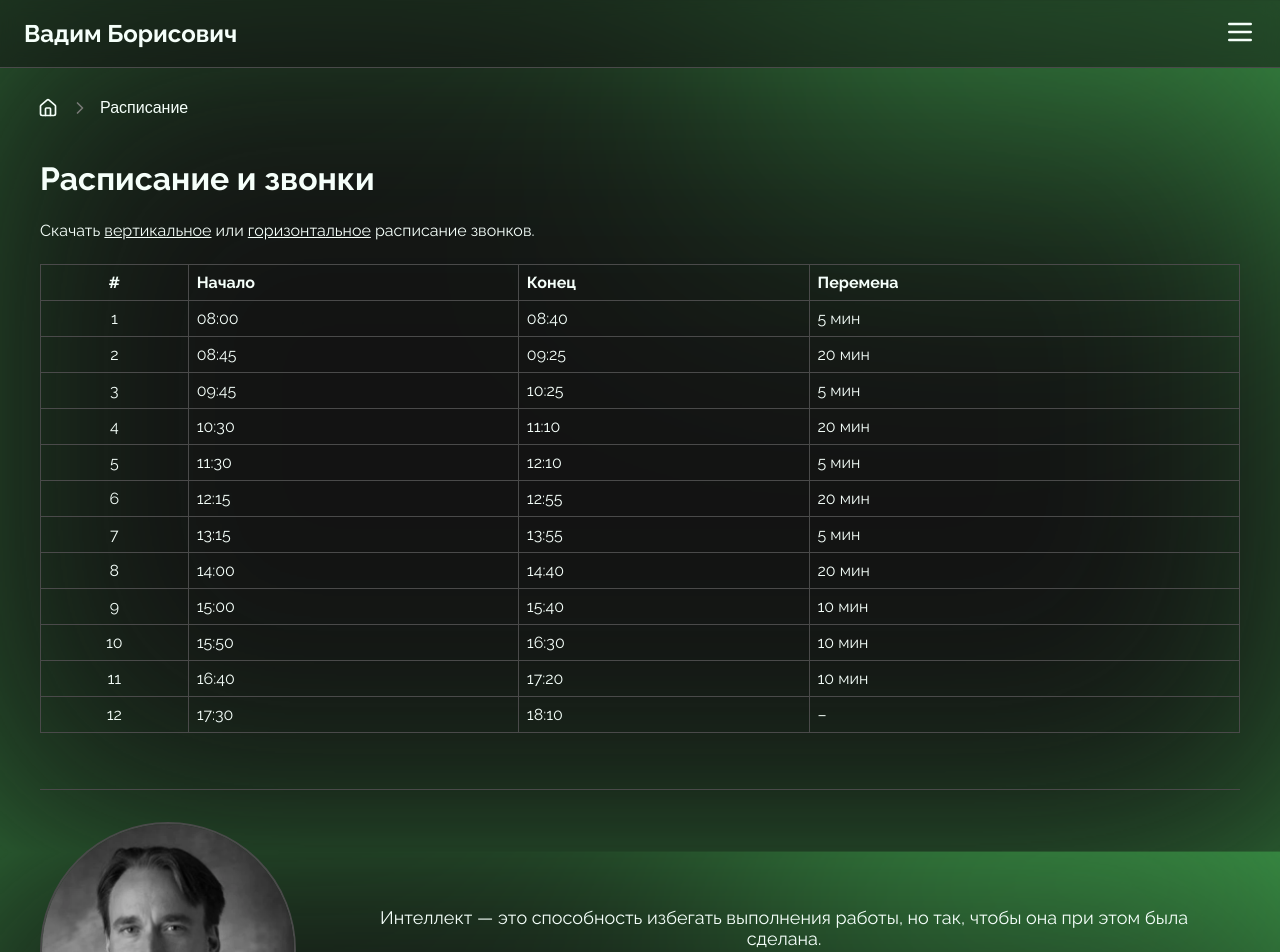
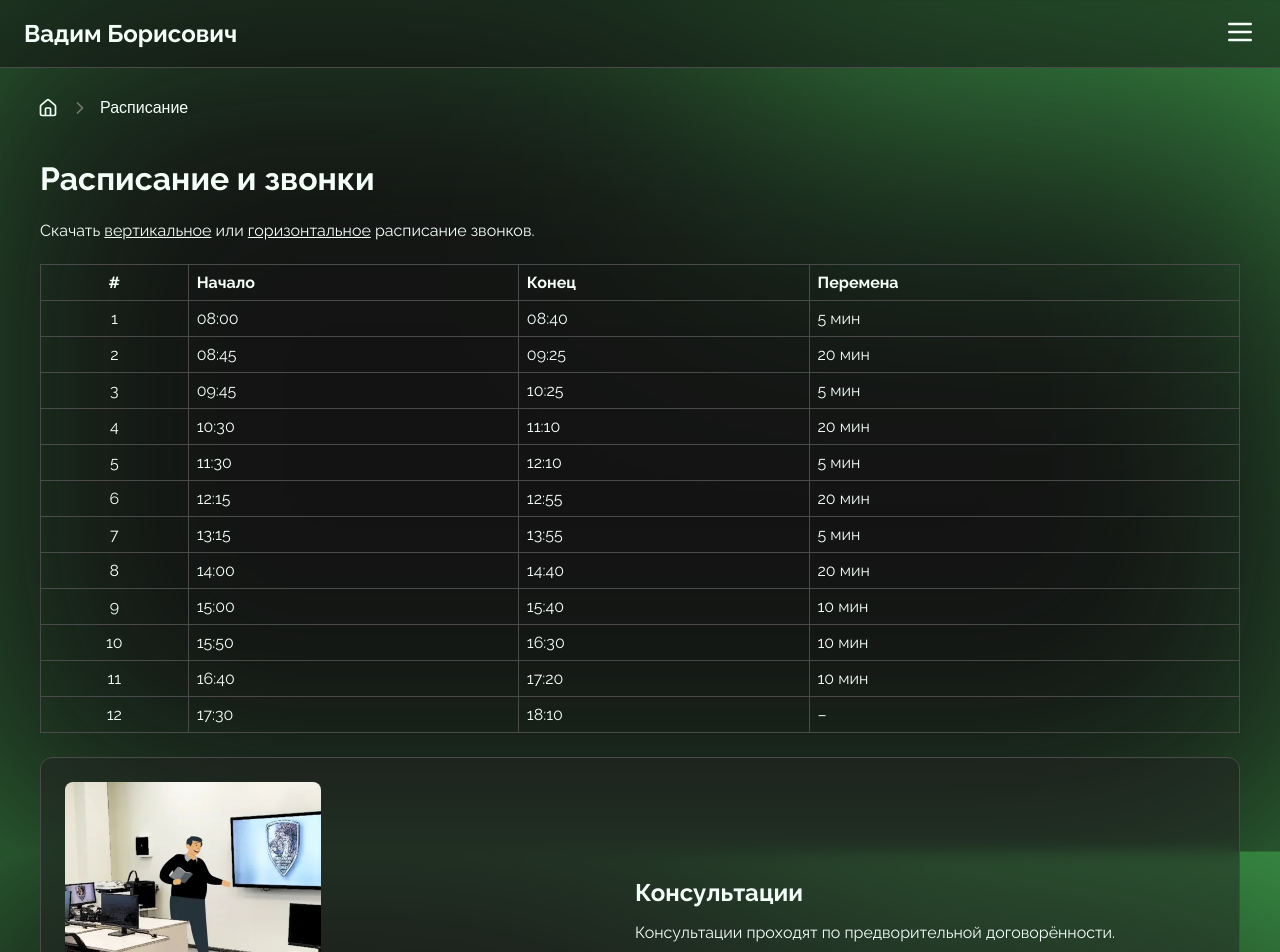
Before and after one commit to svbinf-ru/svbinf.ru, a Next.js app: page /schedule in a window 1280 px wide. Shown: the top 952 px of the page. Built offline with nearby package versions, Linux system fonts and the light colour scheme.

Commit message:
feat(app): add secret to the `/schedule` page

```diff
--- a/app/schedule/page.tsx
+++ b/app/schedule/page.tsx
@@ -2,8 +2,10 @@ import { Metadata } from 'next'
 import Link from 'next/link'
 
 import linusTorvalds from '@/assets/quotes/linus-torvalds.webp'
+import consultations from '@/assets/schedule/consultations.webp'
 import { BellTimetable } from '@/components/BellTimetable'
 import { Breadcrumbs } from '@/components/Breadcrumbs'
+import { CardLink } from '@/components/CardLink'
 import { Container } from '@/components/Container'
 import { Quotation } from '@/components/Quotation'
 
@@ -37,6 +39,19 @@ export default function Schedule() {
                     расписание звонков.
                 </p>
                 <BellTimetable />
+                <CardLink
+                    href="https://xn--_____-4vebdbp0abgazhnfyk0cngb6a0ag7bf30bwa6b/"
+                    target="_blank"
+                    image={consultations}
+                    imageAlt="Консультации"
+                    imageWidth={256}
+                    imageHeight={256}
+                >
+                    <h2>Консультации</h2>
+                    <p>
+                        Консультации проходят по предворительной договорённости.
+                    </p>
+                </CardLink>
                 <Quotation
                     quote="Интеллект — это способность избегать выполнения работы, но так, чтобы она при этом была сделана."
                     author="Линус Торвальдс"
```
Also changed, not shown: assets/schedule/consultations.webp (added).
